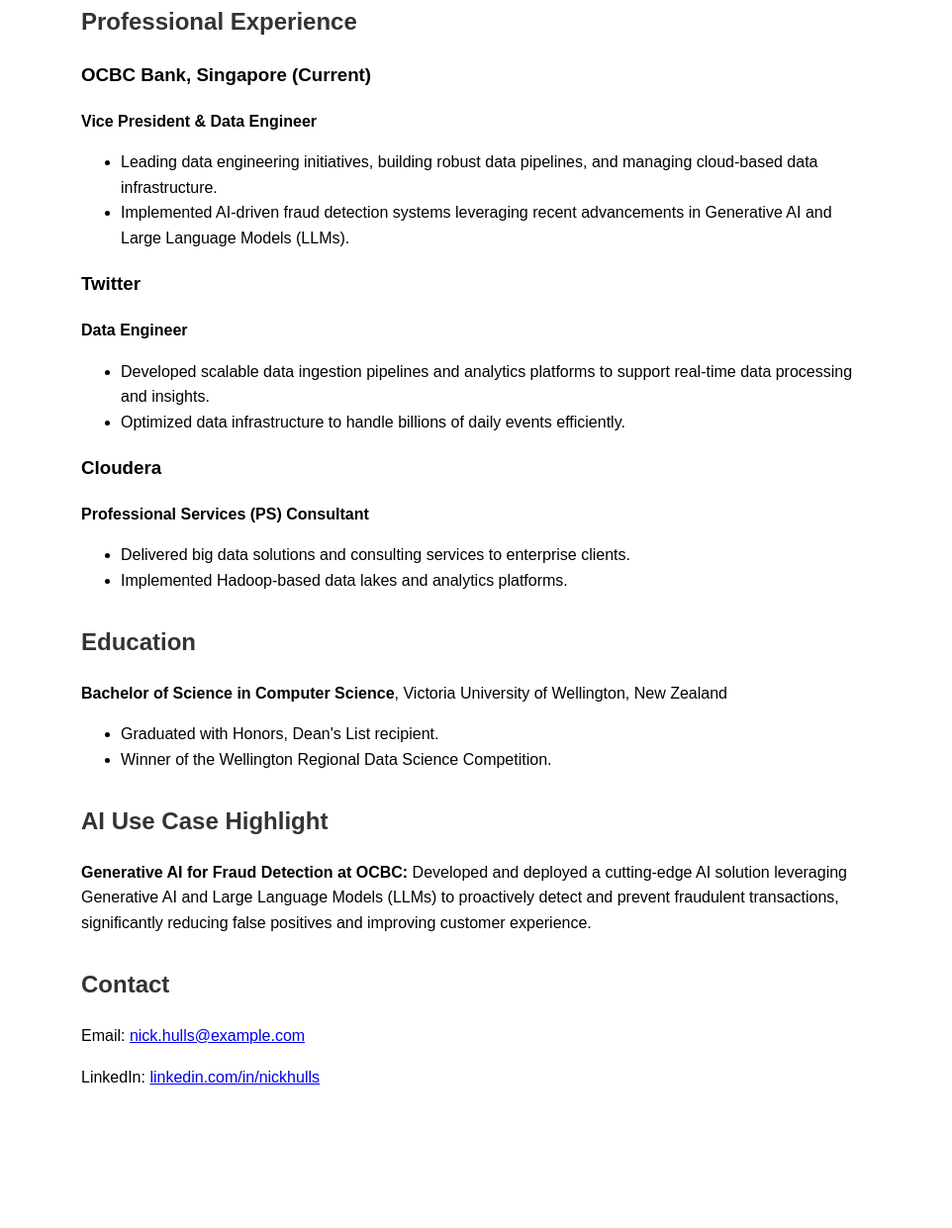
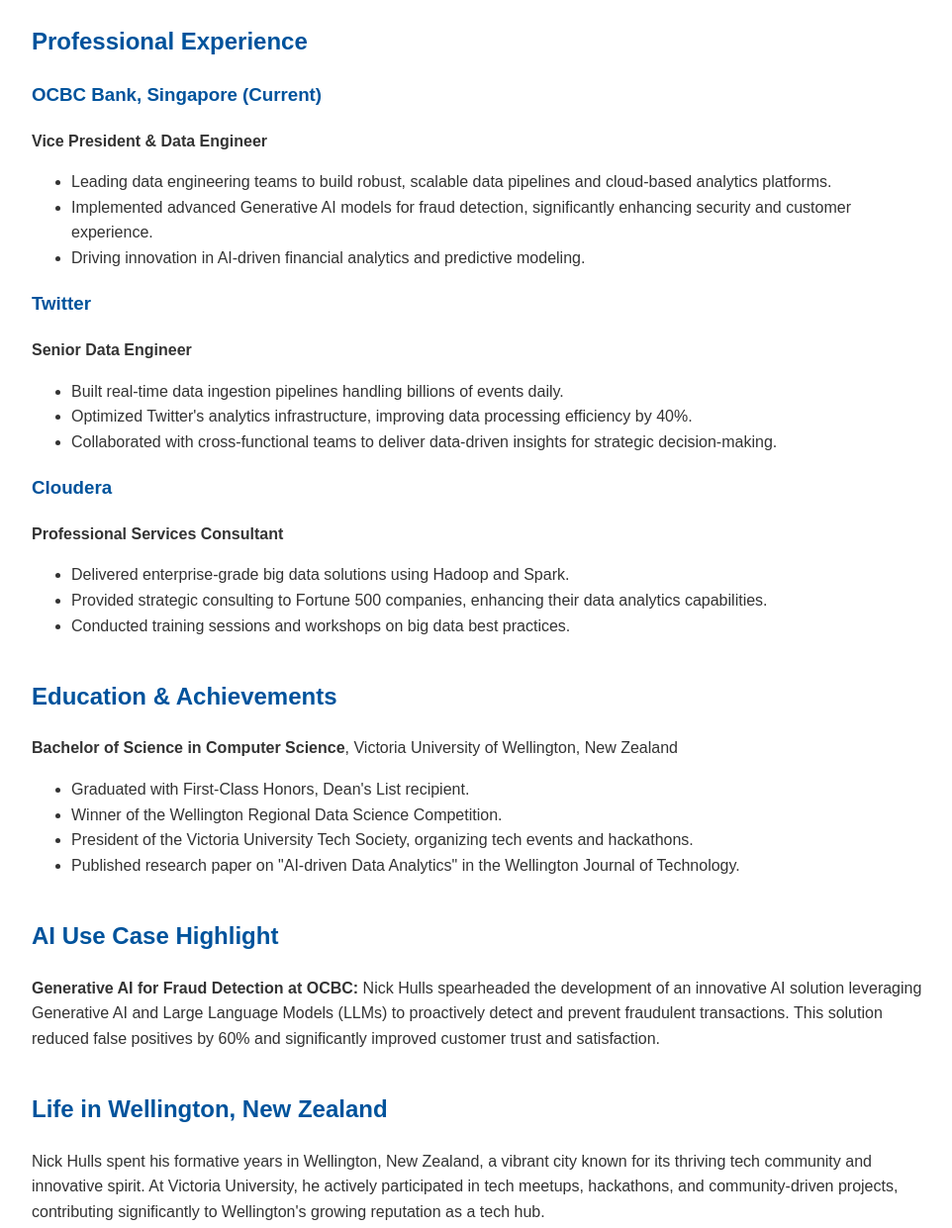
Before and after one commit to nickhulls/nickhulls.github.io, a plain HTML site: page index.html in a window 1280 px wide. Shown: the part 362-1603 px from the top of the page at 99% size, without its empty margins (158-1120 px from the left). Before the commit the page ends 1513 px from the top, so only its background shows below. Drawn offline with Linux system fonts and the light colour scheme.

Commit message:
Update index.html

```diff
--- a/index.html
+++ b/index.html
@@ -3,14 +3,16 @@
 <head>
     <meta charset="UTF-8">
     <meta name="viewport" content="width=device-width, initial-scale=1.0">
-    <meta name="description" content="Professional profile of Nick Hulls, Data Engineer and VP at OCBC, former Twitter and Cloudera professional.">
-    <meta name="keywords" content="Nick Hulls, Data Engineer, OCBC, Twitter, Cloudera, AI, Wellington, New Zealand">
-    <title>Nick Hulls | Data Engineer & VP at OCBC</title>
+    <meta name="description" content="Nick Hulls - Data Engineer & VP at OCBC, former Twitter and Cloudera professional. Expert in AI, Big Data, and Cloud Engineering. Wellington, New Zealand alumnus.">
+    <meta name="keywords" content="Nick Hulls, Data Engineer, OCBC, Twitter, Cloudera, AI, Big Data, Wellington, New Zealand, Victoria University, Data Science, VP, Generative AI">
+    <title>Nick Hulls | Data Engineer & VP at OCBC | AI & Big Data Expert</title>
     <style>
-        body { font-family: Arial, sans-serif; margin: 0 auto; max-width: 800px; padding: 20px; line-height: 1.6; }
+        body { font-family: Arial, sans-serif; margin: 0 auto; max-width: 900px; padding: 20px; line-height: 1.6; color: #333; }
         img { border-radius: 50%; width: 200px; height: 200px; object-fit: cover; }
-        h1, h2 { color: #333; }
-        .section { margin-bottom: 30px; }
+        h1, h2, h3 { color: #00539C; }
+        .section { margin-bottom: 40px; }
+        a { color: #00539C; text-decoration: none; }
+        a:hover { text-decoration: underline; }
     </style>
 </head>
 <body>
@@ -18,12 +20,12 @@
     <div class="section" style="text-align:center;">
         <img src="your-photo-url.jpg" alt="Nick Hulls">
         <h1>Nick Hulls</h1>
-        <h3>Data Engineer & Vice President at OCBC</h3>
+        <h3>Data Engineer & Vice President at OCBC Bank</h3>
     </div>
 
     <div class="section">
-        <h2>Professional Summary</h2>
-        <p>Experienced Data Engineer and technology leader with extensive expertise in building scalable data solutions, cloud infrastructure, and leveraging AI-driven analytics. Currently serving as Vice President and Data Engineer at OCBC Bank, Singapore.</p>
+        <h2>About Nick Hulls</h2>
+        <p>Nick Hulls is a seasoned Data Engineer and technology leader currently serving as Vice President at OCBC Bank. With extensive experience at global tech giants like Twitter and Cloudera, Nick specializes in building scalable data solutions, cloud infrastructure, and leveraging cutting-edge AI technologies.</p>
     </div>
 
     <div class="section">
@@ -32,44 +34,59 @@
         <h3>OCBC Bank, Singapore (Current)</h3>
         <p><strong>Vice President & Data Engineer</strong></p>
         <ul>
-            <li>Leading data engineering initiatives, building robust data pipelines, and managing cloud-based data infrastructure.</li>
-            <li>Implemented AI-driven fraud detection systems leveraging recent advancements in Generative AI and Large Language Models (LLMs).</li>
+            <li>Leading data engineering teams to build robust, scalable data pipelines and cloud-based analytics platforms.</li>
+            <li>Implemented advanced Generative AI models for fraud detection, significantly enhancing security and customer experience.</li>
+            <li>Driving innovation in AI-driven financial analytics and predictive modeling.</li>
         </ul>
 
         <h3>Twitter</h3>
-        <p><strong>Data Engineer</strong></p>
+        <p><strong>Senior Data Engineer</strong></p>
         <ul>
-            <li>Developed scalable data ingestion pipelines and analytics platforms to support real-time data processing and insights.</li>
-            <li>Optimized data infrastructure to handle billions of daily events efficiently.</li>
+            <li>Built real-time data ingestion pipelines handling billions of events daily.</li>
+            <li>Optimized Twitter's analytics infrastructure, improving data processing efficiency by 40%.</li>
+            <li>Collaborated with cross-functional teams to deliver data-driven insights for strategic decision-making.</li>
         </ul>
 
         <h3>Cloudera</h3>
-        <p><strong>Professional Services (PS) Consultant</strong></p>
+        <p><strong>Professional Services Consultant</strong></p>
         <ul>
-            <li>Delivered big data solutions and consulting services to enterprise clients.</li>
-            <li>Implemented Hadoop-based data lakes and analytics platforms.</li>
+            <li>Delivered enterprise-grade big data solutions using Hadoop and Spark.</li>
+            <li>Provided strategic consulting to Fortune 500 companies, enhancing their data analytics capabilities.</li>
+            <li>Conducted training sessions and workshops on big data best practices.</li>
         </ul>
     </div>
 
     <div class="section">
-        <h2>Education</h2>
+        <h2>Education & Achievements</h2>
         <p><strong>Bachelor of Science in Computer Science</strong>, Victoria University of Wellington, New Zealand</p>
         <ul>
-            <li>Graduated with Honors, Dean's List recipient.</li>
+            <li>Graduated with First-Class Honors, Dean's List recipient.</li>
             <li>Winner of the Wellington Regional Data Science Competition.</li>
+            <li>President of the Victoria University Tech Society, organizing tech events and hackathons.</li>
+            <li>Published research paper on "AI-driven Data Analytics" in the Wellington Journal of Technology.</li>
         </ul>
     </div>
 
     <div class="section">
         <h2>AI Use Case Highlight</h2>
-        <p><strong>Generative AI for Fraud Detection at OCBC:</strong> Developed and deployed a cutting-edge AI solution leveraging Generative AI and Large Language Models (LLMs) to proactively detect and prevent fraudulent transactions, significantly reducing false positives and improving customer experience.</p>
+        <p><strong>Generative AI for Fraud Detection at OCBC:</strong> Nick Hulls spearheaded the development of an innovative AI solution leveraging Generative AI and Large Language Models (LLMs) to proactively detect and prevent fraudulent transactions. This solution reduced false positives by 60% and significantly improved customer trust and satisfaction.</p>
     </div>
 
     <div class="section">
-        <h2>Contact</h2>
+        <h2>Life in Wellington, New Zealand</h2>
+        <p>Nick Hulls spent his formative years in Wellington, New Zealand, a vibrant city known for its thriving tech community and innovative spirit. At Victoria University, he actively participated in tech meetups, hackathons, and community-driven projects, contributing significantly to Wellington's growing reputation as a tech hub.</p>
+    </div>
+
+    <div class="section">
+        <h2>Contact & Social Links</h2>
         <p>Email: <a href="mailto:nick.hulls@example.com">nick.hulls@example.com</a></p>
         <p>LinkedIn: <a href="https://www.linkedin.com/in/nickhulls">linkedin.com/in/nickhulls</a></p>
+        <p>GitHub: <a href="https://github.com/nickhulls">github.com/nickhulls</a></p>
     </div>
+
+    <footer style="text-align:center; margin-top:50px;">
+        <p>&copy; 2025 Nick Hulls. All rights reserved.</p>
+    </footer>
 
 </body>
 </html>
```
